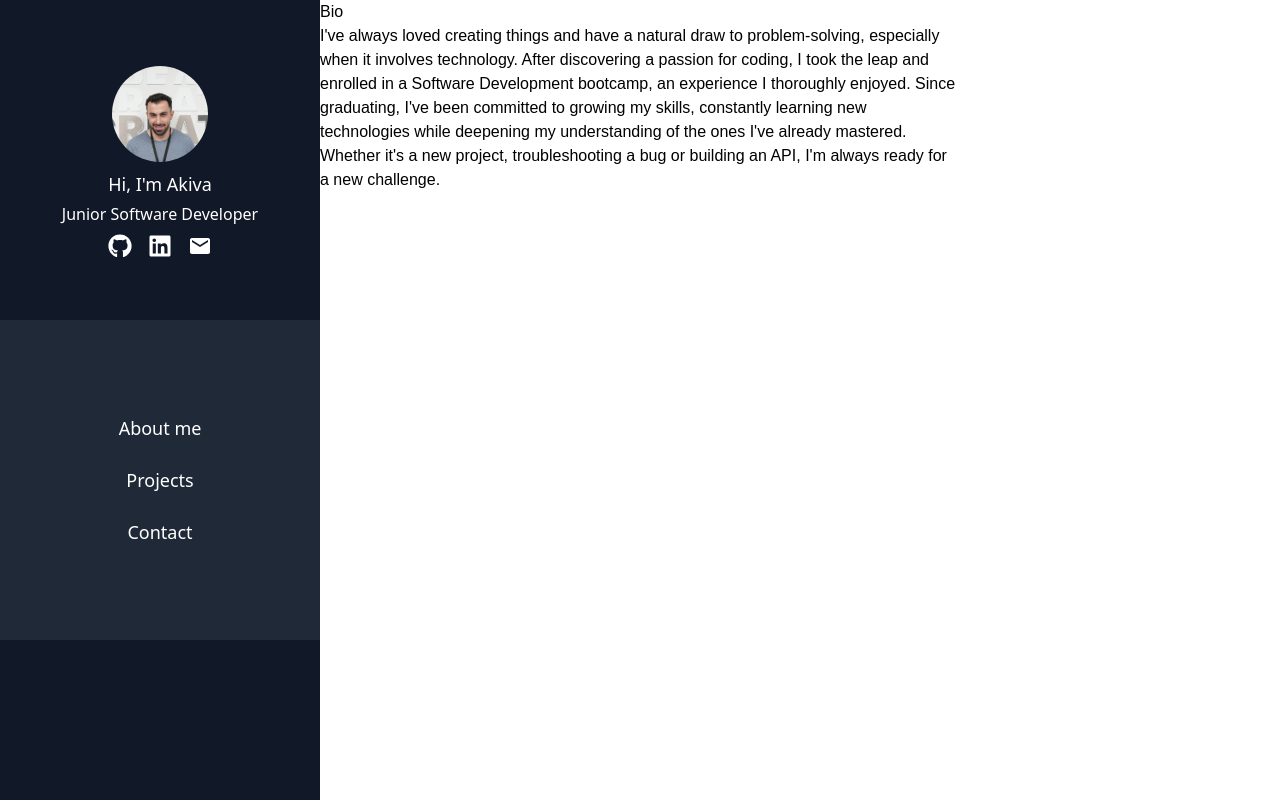
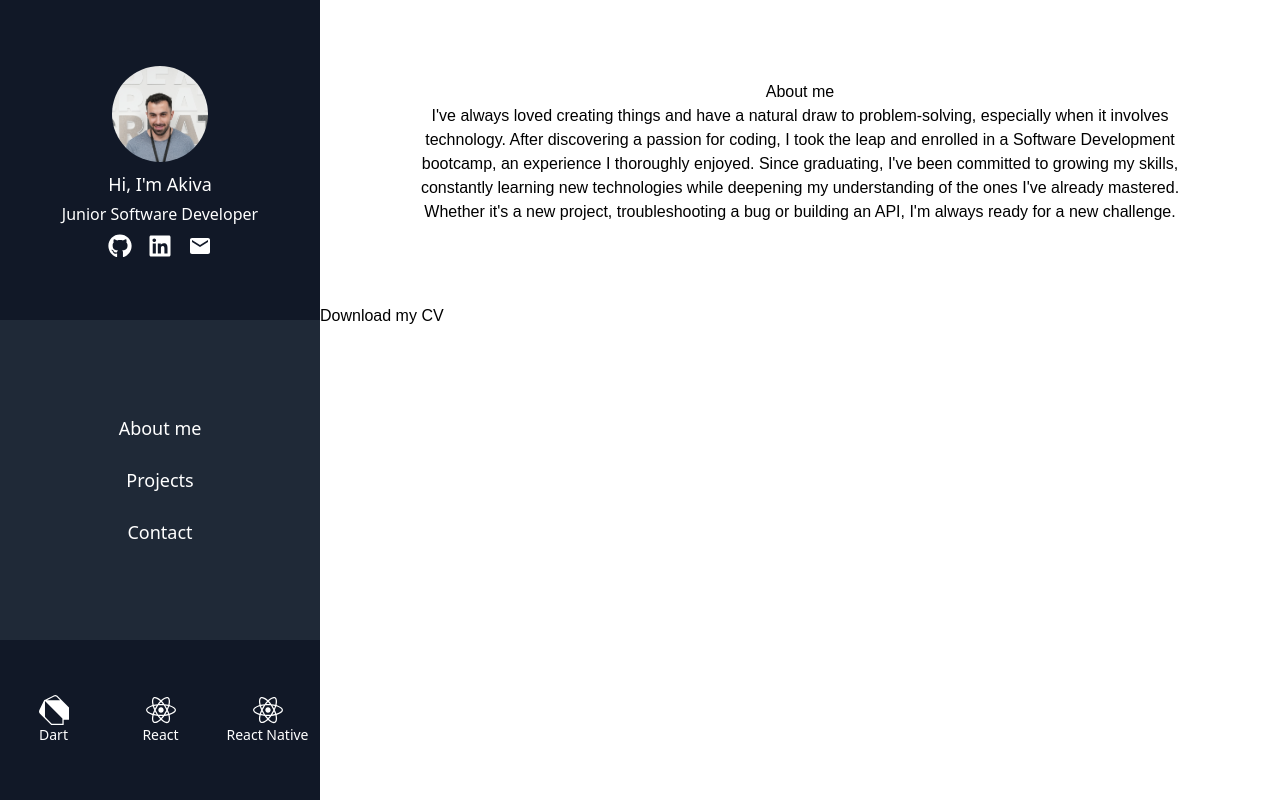
Before and after one commit to AkivaKn/react-portfolio, a React (Vite) app: page / in a window 1280 px wide. Shown: the top 800 px of the page. Built offline with nearby package versions, Linux system fonts and the light colour scheme.

Commit message:
feat: add cv download to about me section

```diff
--- a/src/components/AboutMe.jsx
+++ b/src/components/AboutMe.jsx
@@ -1,14 +1,21 @@
-import Bio from "./Bio";
-// import SkillsList from "./SkillsList";
-
 export default function AboutMe() {
+  const onDownloadClick = () => {
+    const pdfUrl = "akiva_kaufman_cv.pdf";
+    const link = document.createElement("a");
+    link.href = pdfUrl;
+    link.download = "akiva_kaufman_cv.pdf";
+    document.body.appendChild(link);
+    link.click();
+    document.body.removeChild(link);
+};
   return (
     <div className="h-screen" id="about-me">
       <div className="w-full h-24 md:hidden"></div>
-      <div className="w-full flex">
-        {/* <SkillsList /> */}
-        <Bio />
+      <div className="p-20 text-center">
+            <h3>About me</h3>
+            <p>I&apos;ve always loved creating things and have a natural draw to problem-solving, especially when it involves technology. After discovering a passion for coding, I took the leap and enrolled in a Software Development bootcamp, an experience I thoroughly enjoyed. Since graduating, I&apos;ve been committed to growing my skills, constantly learning new technologies while deepening my understanding of the ones I&apos;ve already mastered. Whether it&apos;s a new project, troubleshooting a bug or building an API, I&apos;m always ready for a new challenge.</p>
       </div>
+      <button onClick={onDownloadClick}>Download my CV</button>
     </div>
   );
 }
--- a/src/components/Bio.jsx
+++ /dev/null
@@ -1,8 +0,0 @@
-export default function Bio() {
-    return (
-        <div className="w-2/3">
-            <h3>Bio</h3>
-            <p>I&apos;ve always loved creating things and have a natural draw to problem-solving, especially when it involves technology. After discovering a passion for coding, I took the leap and enrolled in a Software Development bootcamp, an experience I thoroughly enjoyed. Since graduating, I&apos;ve been committed to growing my skills, constantly learning new technologies while deepening my understanding of the ones I&apos;ve already mastered. Whether it&apos;s a new project, troubleshooting a bug or building an API, I&apos;m always ready for a new challenge.</p>
-        </div>
-    )
-}
--- a/src/components/DesktopNavbar.jsx
+++ b/src/components/DesktopNavbar.jsx
@@ -29,7 +29,7 @@ export default function DesktopNavbar() {
           </a>
         </nav>
 
-        <div className="h-1/5 py-2 text-white bg-gray-900 flex">
+        <div className="h-1/5 py-2 text-white bg-gray-900 flex flex-col justify-center">
           <SkillsCarousel />
         </div>
       </div>
```
Also changed, not shown: 1 other file (tests, documents, lock files or other folders).
